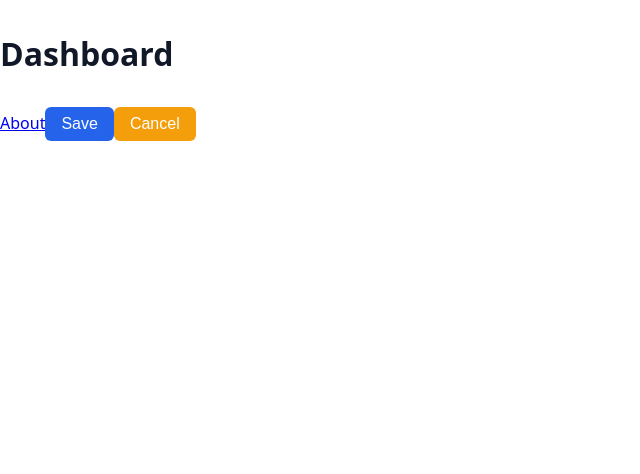
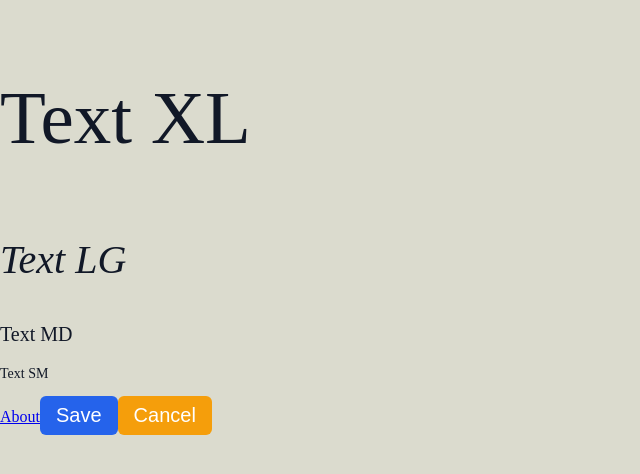
Before and after one commit to Rebecka94/Portfolio, a React (Vite) app: page / in a window 1280 px wide. Shown: the top 474 px of the page, without its empty margins (0-640 px from the left). Built offline with nearby package versions, Linux system fonts and the light colour scheme.

Commit message:
Update typography and color tokens; adjust Text component styles

```diff
--- a/src/components/ui/Text/Text.module.css
+++ b/src/components/ui/Text/Text.module.css
@@ -8,9 +8,10 @@
 
 .lg {
   font-size: var(--text-lg);
+  font-style: italic;
 }
 
 .xl {
   font-size: var(--text-xl);
-  font-weight: bold;
+  font-weight: 500;
 }
--- a/src/pages/App.tsx
+++ b/src/pages/App.tsx
@@ -5,7 +5,10 @@ import Text from "../components/ui/Text/Text";
 export default function App() {
   return (
     <div className="App">
-      <Text size="xl">Dashboard</Text>
+      <Text size="xl">Text XL</Text>
+      <Text size="lg">Text LG</Text>
+      <Text size="md">Text MD</Text>
+      <Text size="sm">Text SM</Text>
       <nav>
         <Link to="/about">About</Link>
         <Button>Save</Button>
--- a/src/styles/tokens.css
+++ b/src/styles/tokens.css
@@ -3,7 +3,7 @@
   --color-primary: #2563eb;
   --color-secondary: #f59e0b;
   --color-text: #111827;
-  --color-background: #ffffff;
+  --color-background: #DBDBCE;
 
   /* spacing */
   --space-sm: 8px;
--- a/src/styles/typography.css
+++ b/src/styles/typography.css
@@ -1,8 +1,8 @@
 :root {
-  --font-family-base: system-ui, sans-serif;
+  --font-family-base: playfair-display, serif;
 
   --text-sm: 14px;
-  --text-md: 16px;
-  --text-lg: 20px;
-  --text-xl: 32px;
+  --text-md: 20px;
+  --text-lg: 40px;
+  --text-xl: 75px;
 }
```
